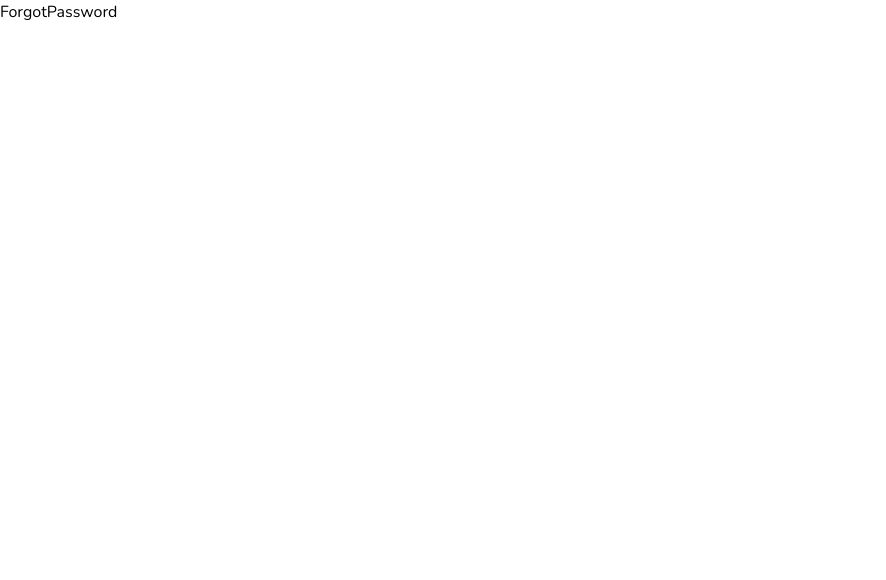
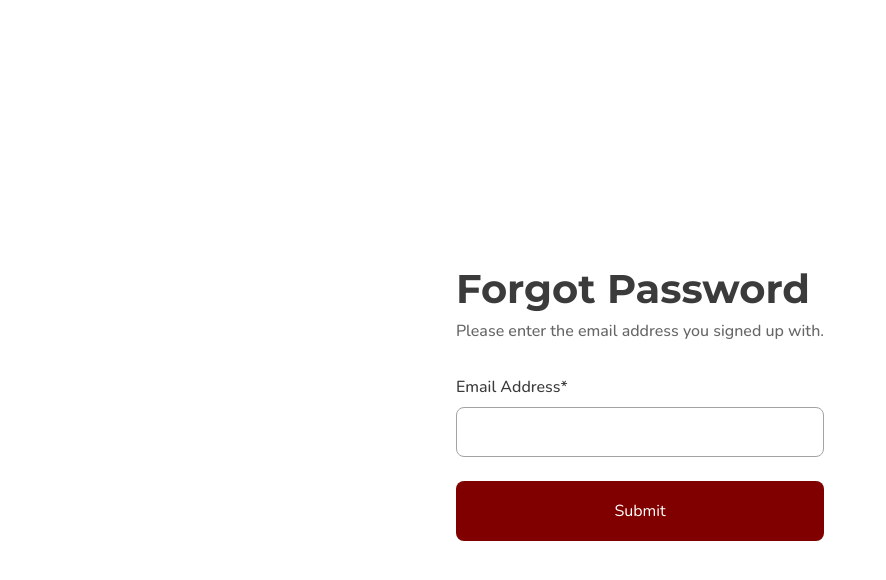
Before and after one commit to hngx-org/event, a Next.js app: page /auth/forgot-password in a window 1280 px wide. Shown: the top 580 px of the page, without its empty margins (0-886 px from the left). Built offline with nearby package versions, Linux system fonts and the light colour scheme.

Commit message:
add: forgot password page

```diff
--- a/pages/auth/forgot-password.tsx
+++ b/pages/auth/forgot-password.tsx
@@ -1,7 +1,32 @@
-import React from 'react'
+import { useRouter } from 'next/router'
 
-export default function ForgotPassword() {
+export default function ForgotPassword(){
+  const router = useRouter();
+
+  const handleClick = (e: any) => {
+    e.preventDefault()
+    router.push('/login')
+  }
+
   return (
-	<div>ForgotPassword</div>
+    <div className='flex justify-center items-center h-screen'>
+      <div className="max-w-[379px] font-sans">
+        <div>
+          <h1 className="font-montserrat text-[40px] font-bold text-grey-500">Forgot Password</h1>
+          <p className='text-[#666] text-base font-medium'>Please enter the email address you signed up with.</p>
+        </div>
+        <div className="mt-8">
+          <div className='flex flex-col gap-2 font-base font-medium'>
+            <label className='text-grey-500' htmlFor="forgot-password">Email Address*</label>
+            <input
+              type="email"
+              className="p-3 text-grey-50 border border-grey-70 rounded-lg"
+              required
+            />
+          </div>
+          <button onClick={handleClick} className="py-[18px] mt-6 text-white bg-secondary-300 rounded-lg text-center w-full" type="button">Submit</button>
+        </div>
+      </div>
+    </div>
   )
 }
```
